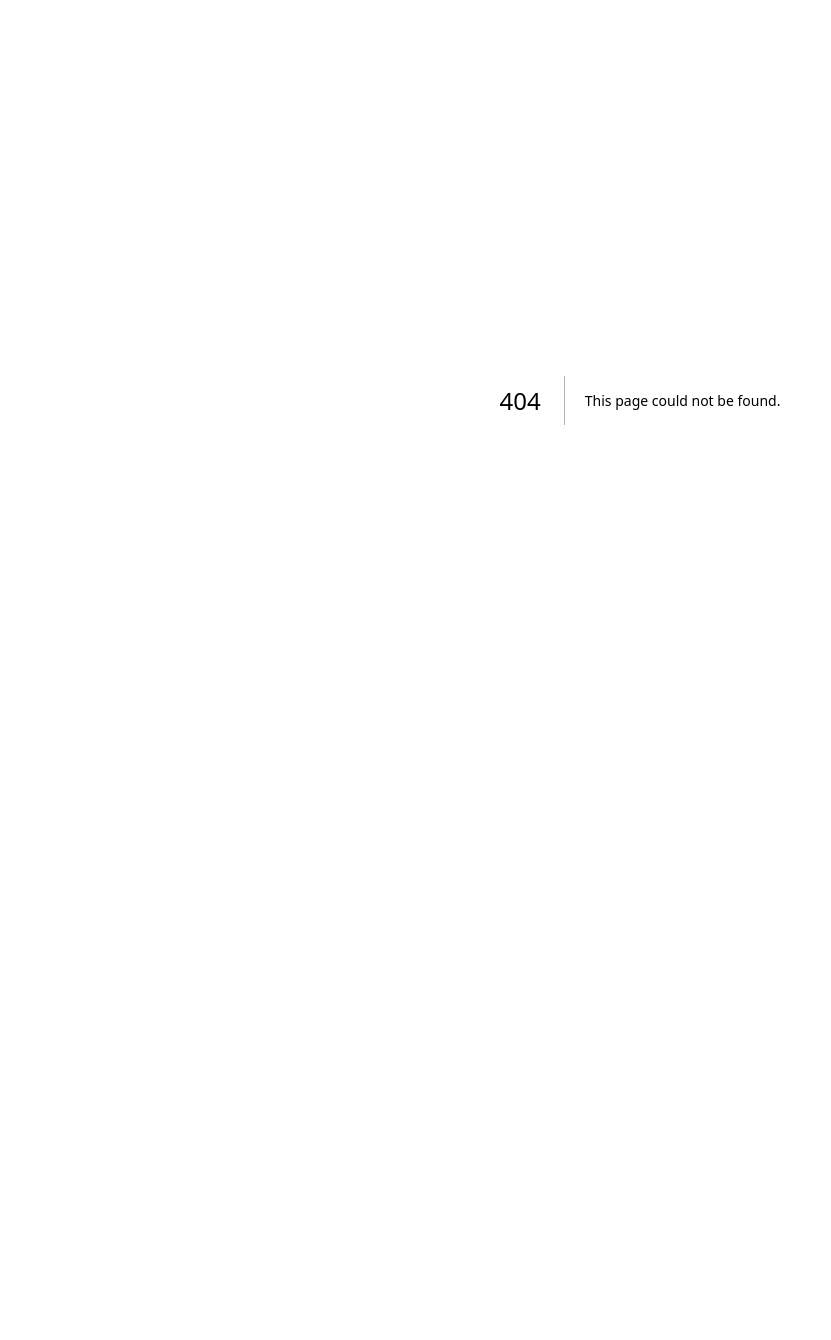
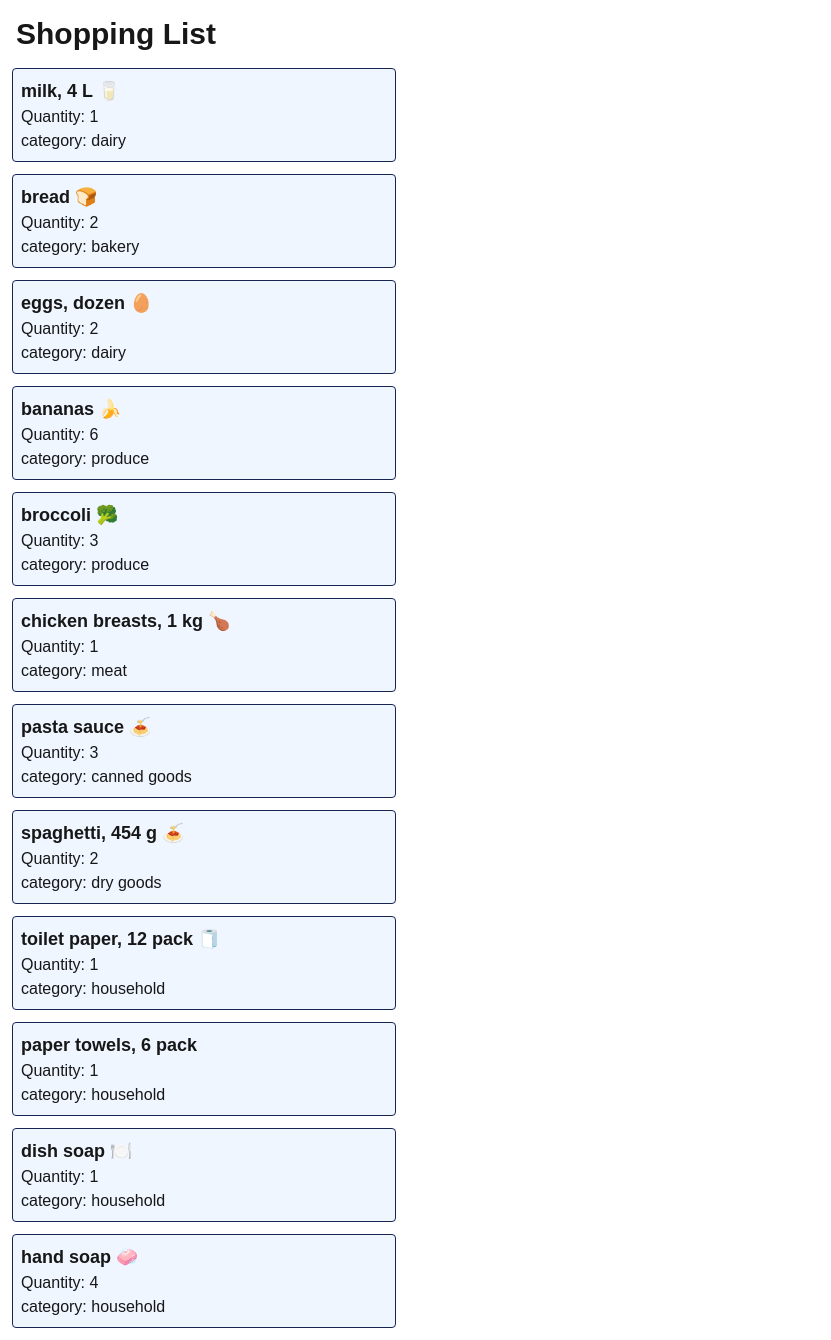
Before and after one commit to zi-michael-liang/cprg306-assignments, a Next.js app: page /week-3 in a window 1280 px wide. Before the commit this address had no page. Shown: the whole page, without its empty margins (0-831 px from the left). Before the commit the page ends 800 px from the top, so only its background shows below. Built offline with nearby package versions, Linux system fonts and the light colour scheme.

Commit message:
Week 3 assignment
Week 3 assignment added

```diff
--- a/app/layout.js
+++ b/app/layout.js
@@ -13,7 +13,7 @@ const geistMono = localFont({
 });
 
 export const metadata = {
-  title: "Create Next App",
+  title: "Shopping List",
   description: "Generated by create next app",
 };
 
--- a/app/page.js
+++ b/app/page.js
@@ -4,7 +4,8 @@ export default function Home() {
   return (
     <main>
       <h1>CPRG 306: Web Development 2 - Assignments</h1>
-      <Link href = "../week-2/" className="underline">Week 2 assignment</Link>
+      <p><Link href = "../week-2/" className="underline">Week 2 assignment</Link></p>
+      <p><Link href = "../week-3/" className="underline">Week 3 assignment</Link></p>
     </main>
   );
 }
--- /dev/null
+++ b/app/week-3/item-list.js
@@ -0,0 +1,93 @@
+import Item from "./item";
+
+export default function ItemList() {
+
+    const item1 = {
+        name: "milk, 4 L 🥛",
+        quantity: 1,
+        category: "dairy",
+    };
+
+    const item2 = {
+        name: "bread 🍞",
+        quantity: 2,
+        category: "bakery",
+    };
+
+    const item3 = {
+        name: "eggs, dozen 🥚",
+        quantity: 2,
+        category: "dairy",
+    };
+
+    const item4 = {
+        name: "bananas 🍌",
+        quantity: 6,
+        category: "produce",
+    };
+
+    const item5 = {
+        name: "broccoli 🥦",
+        quantity: 3,
+        category: "produce",
+    };
+
+    const item6 = {
+        name: "chicken breasts, 1 kg 🍗",
+        quantity: 1,
+        category: "meat",
+    };
+
+    const item7 = {
+        name: "pasta sauce 🍝",
+        quantity: 3,
+        category: "canned goods",
+    };
+
+    const item8 = {
+        name: "spaghetti, 454 g 🍝",
+        quantity: 2,
+        category: "dry goods",
+    };
+
+    const item9 = {
+        name: "toilet paper, 12 pack 🧻",
+        quantity: 1,
+        category: "household",
+    };
+
+    const item10 = {
+        name: "paper towels, 6 pack",
+        quantity: 1,
+        category: "household",
+    };
+
+    const item11 = {
+        name: "dish soap 🍽️",
+        quantity: 1,
+        category: "household",
+    };
+
+    const item12 = {
+        name: "hand soap 🧼",
+        quantity: 4,
+        category: "household",
+    };
+
+    return(
+        <ul>
+            <Item ItemObj={item1}></Item>
+            <Item ItemObj={item2}></Item>
+            <Item ItemObj={item3}></Item>
+            <Item ItemObj={item4}></Item>
+            <Item ItemObj={item5}></Item>
+            <Item ItemObj={item6}></Item>
+            <Item ItemObj={item7}></Item>
+            <Item ItemObj={item8}></Item>
+            <Item ItemObj={item9}></Item>
+            <Item ItemObj={item10}></Item>
+            <Item ItemObj={item11}></Item>
+            <Item ItemObj={item12}></Item>
+        </ul>
+    );
+}
--- /dev/null
+++ b/app/week-3/item.js
@@ -0,0 +1,14 @@
+
+
+export default function Item({ItemObj}) {
+
+    let {name, quantity, category} = ItemObj;
+
+    return(
+        <li className="m-3 p-2 max-w-sm bg-blue-50 border border-blue-950 rounded">
+            <h2 className="text-lg font-semibold">{name}</h2>
+            <p>Quantity: {quantity}</p>
+            <p>category: {category}</p>
+        </li>
+    );
+}
--- /dev/null
+++ b/app/week-3/page.js
@@ -0,0 +1,11 @@
+import ItemList from "./item-list";
+
+
+export default function Page() {
+    return(
+        <main>
+            <h1 className="m-4 text-3xl font-bold">Shopping List</h1>
+            <ItemList></ItemList>
+        </main>
+    );
+}
```
